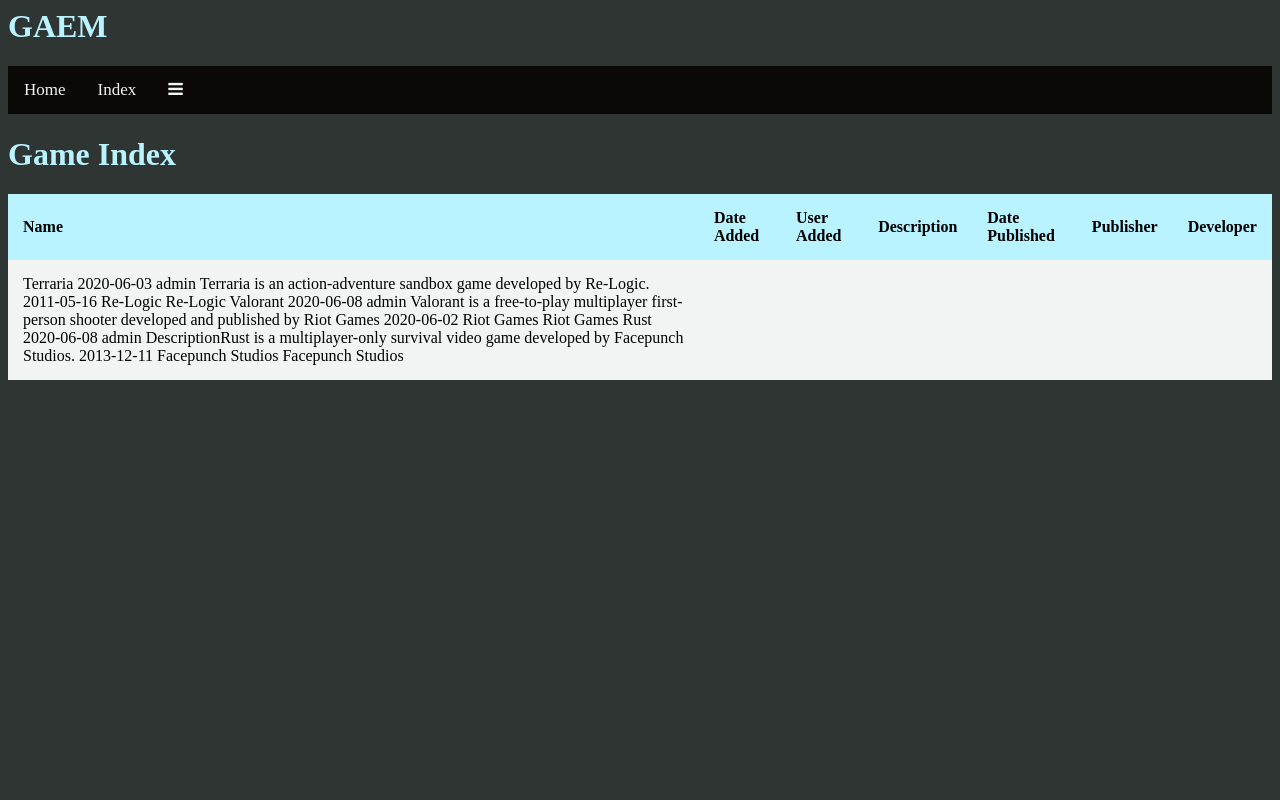
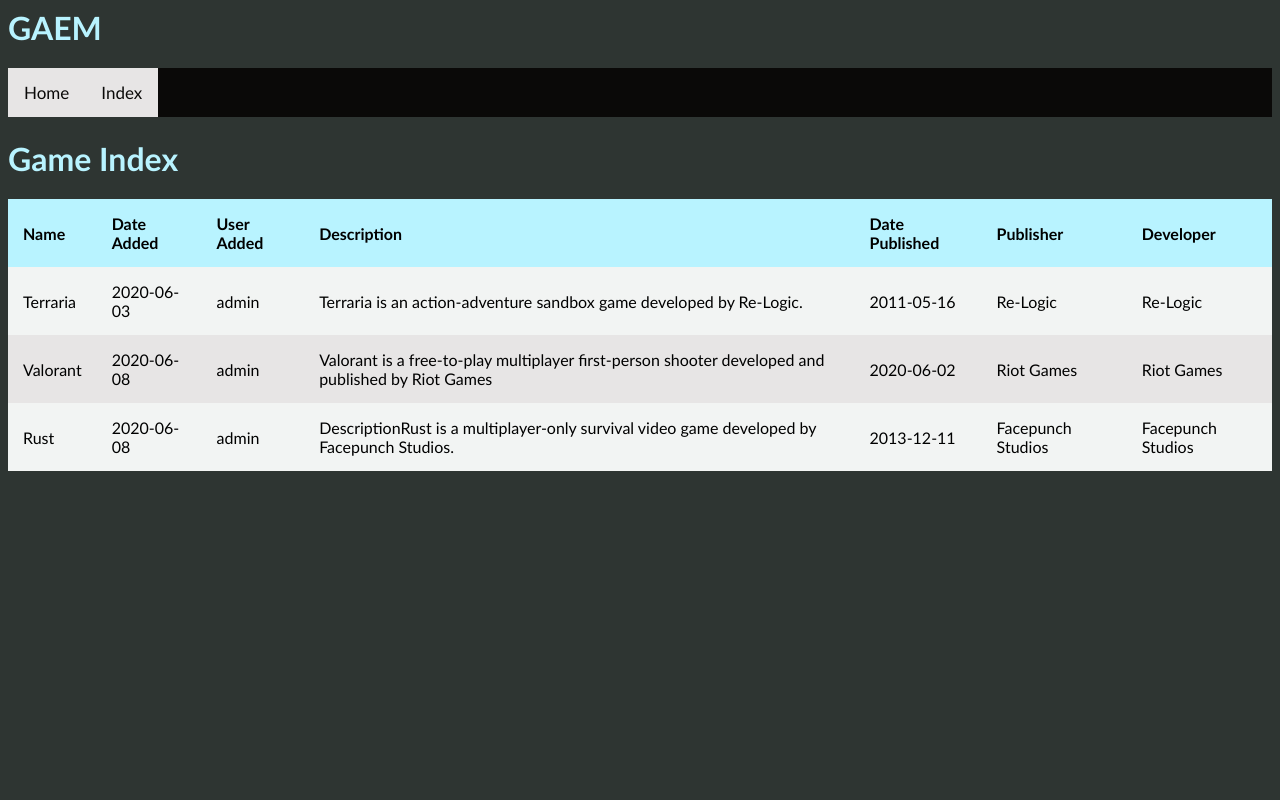
Before and after one commit to kelsodumez/gaem, a Flask app: page /index in a window 1280 px wide. Run offline with Flask 2, Linux system fonts and the light colour scheme; data comes from the database, SQL or seed files in the repository; both versions use the stored data as it was after the commit.

Commit message:
html and css stuff

```diff
--- a/static/style.css
+++ b/static/style.css
@@ -4,11 +4,14 @@
   --c2: #b8F3FF;
   --c3: #0a0908;
   --c4: #f2f4f3;
+  --c5: #e7e5e5;
+  --c6:  'Trebuchet MS', 'Lucida Sans Unicode', 'Lucida Grande', 'Lucida Sans', Arial, sans-serif;
 }
 
 /* css for body div */
 body {
   background-color: var(--c1);
+  font-family: var(--c6)
 }
 
 /* css for header div */
@@ -26,7 +29,7 @@
 table, td {
   border: 0px solid black;
   border-collapse: collapse;
-  background-color: var(--c4)
+  font-family: var(--c6)
 }
 
 th, td {
@@ -38,8 +41,12 @@
   background-color: var(--c2);
 }
 
+tr:nth-child(odd) {
+  background-color: var(--c5);
+}
+
 tr:nth-child(even) {
-  background-color: var(--c1);
+  background-color: var(--c4);
 }
 
 /* background colour for navbar */
@@ -66,12 +73,12 @@
 }
 
 /* sets colour of link the user is on to be different */
-.topnav a.active {
-  background-color: var(red);
-  color: var(red)
+.navbar a.active {
+  background-color: var(--c5);
+  color: var(--c3);
 }
 
 /* hides link used for mobile users to expand navbar */
-.topnav .icon {
+.navbar .icon {
   display: none;
 }
--- a/templates/home.html
+++ b/templates/home.html
@@ -29,7 +29,7 @@
             function jvsNavbar() {
                 var x = document.getElementById("topnav")
                 if(x.className === "navbar") {
-                    x.className += " responsive";
+                    x.className += "responsive";
                 } else {
                     x.className = "navbar"
                 }
--- a/templates/index.html
+++ b/templates/index.html
@@ -9,7 +9,7 @@
     <body>
         <h1>GAEM</h1>
         <!-- The  html code for the navbar -->
-        <div class="navbar" id ="topnav">
+        <div class="navbar" id ="navbar">
             <a href="/" class="active">Home</a>
             <a href="/index" class="active">Index</a>
             <a href="javascript:void(0);" class="icon" onclick="jvsNavbar()">
@@ -19,9 +19,9 @@
         <!-- Javascript for the navbar -->
         <script>
             function jvsNavbar() {
-                var x = document.getElementById("topnav")
+                var x = document.getElementById("navbar")
                 if(x.className === "navbar") {
-                    x.className += " responsive";
+                    x.className += "responsive";
                 } else {
                     x.className = "navbar"
                 }
@@ -39,19 +39,29 @@
                 <th>Publisher</th>
                 <th>Developer</th>
             </tr>
+            {% for game in game %}
                 <tr>
+                    <td>{{game.name}}</td>
                     <td>
-                    {% for game in game %}
-                        {{game.name}}
                     {{game.dateadded}}
+                    </td>
+                    <td>
                     {{game.useradded}}
+                    </td>
+                    <td>
                     {{game.description}}
+                    </td>
+                    <td>
                     {{game.datepublished}}
+                    </td>
+                    <td>
                     {{game.publisher}}
+                    </td>
+                    <td>
                     {{game.developer}}
-                    {% endfor %}
                     </td>
                 </tr>
+            {% endfor %}
         </table>
     </body>
 </html>
```
Also changed, not shown: main.py (+0 -16 lines), gaem.db. Lines whose indentation alone changed are shown as unchanged.
